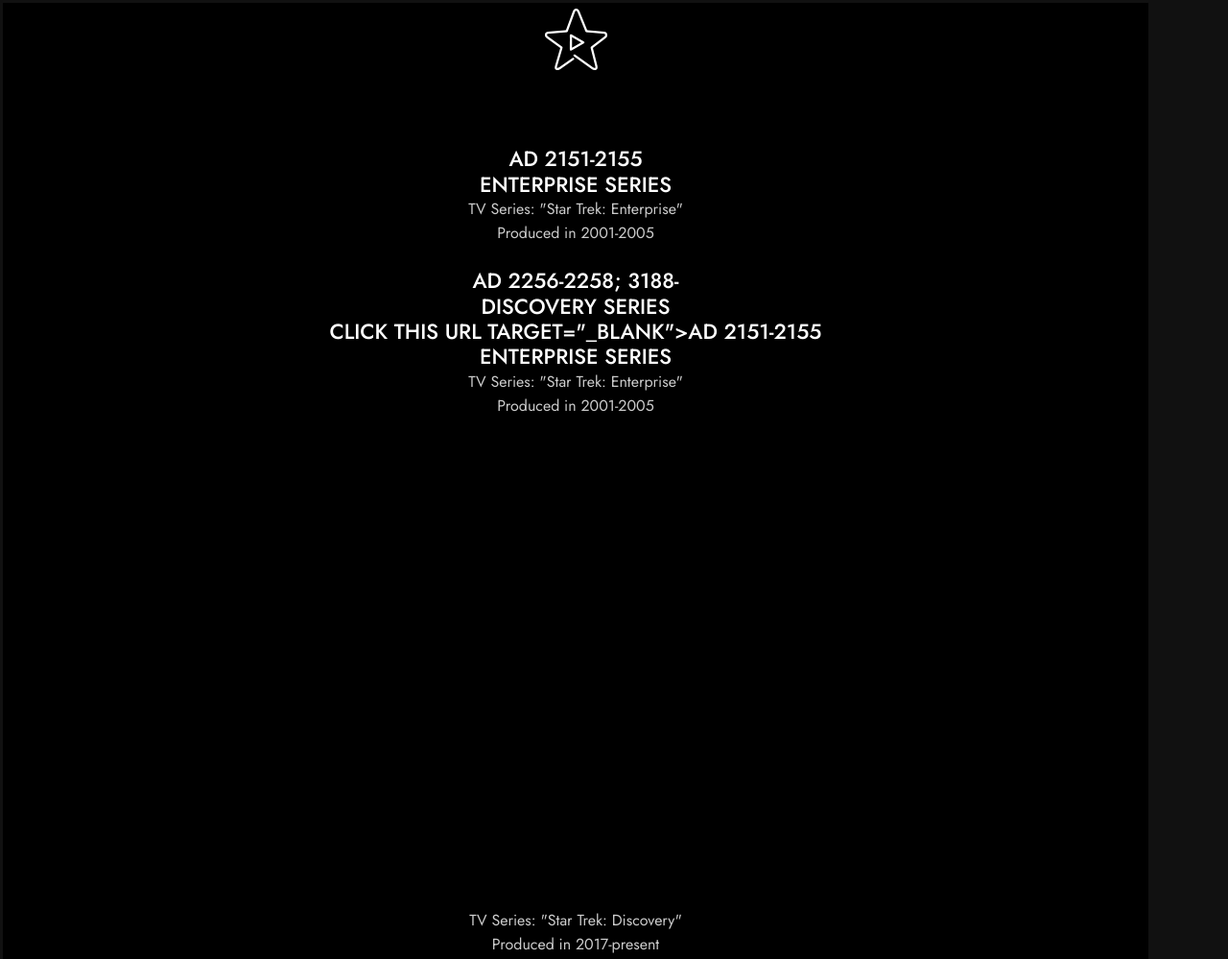
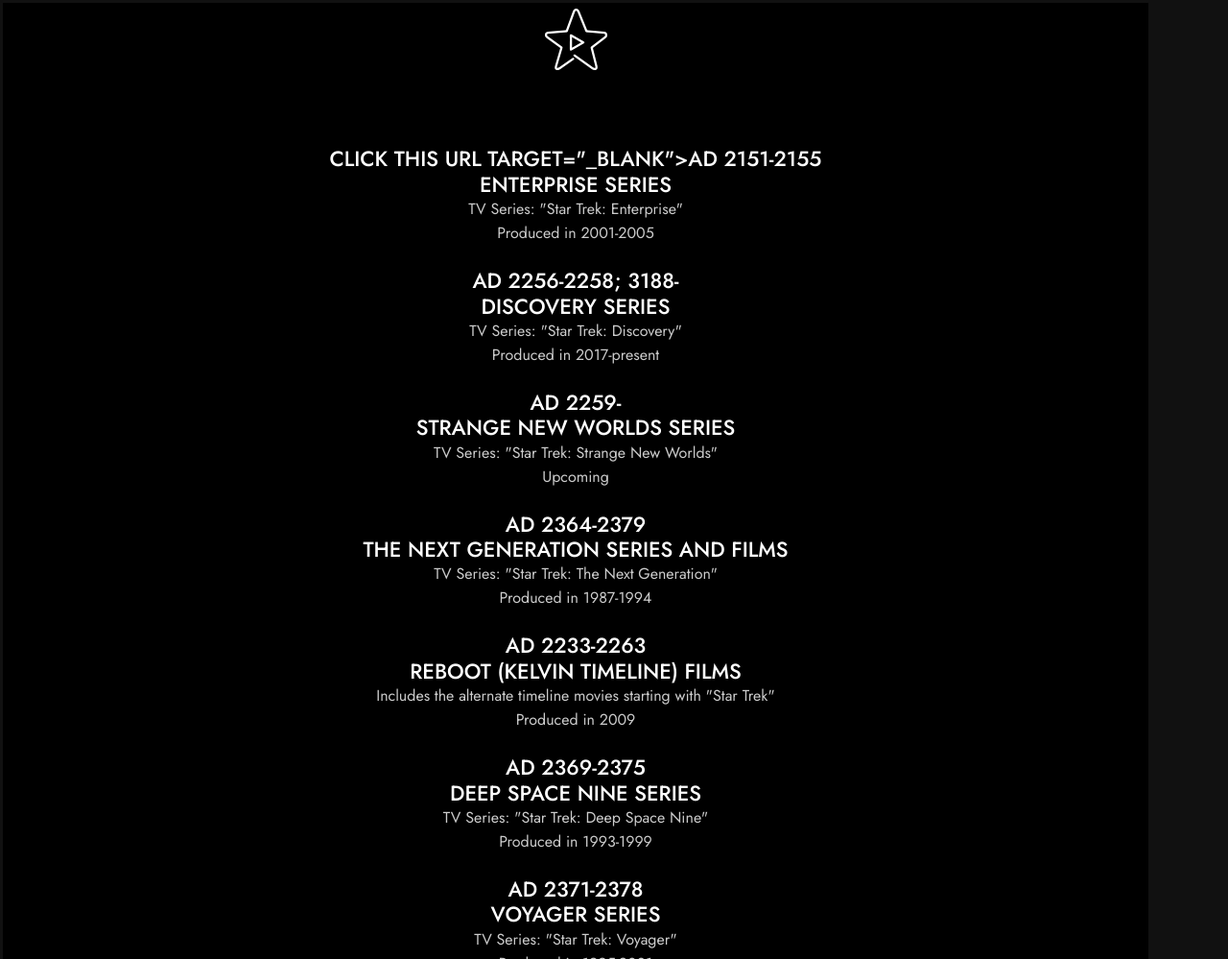
Before and after one commit to TennyDDDD/AIDM7350STARTREK, a plain HTML site: page index.html in a window 1280 px wide. Shown: the part 2412-3411 px from the top of the page at 96% size. Drawn offline with Linux system fonts and the light colour scheme.

Commit message:
Update index.html

```diff
--- a/index.html
+++ b/index.html
@@ -194,22 +194,13 @@
                         <br>
                         <br>
                         <div class="cms-content" style="text-align:center">
-                                    <h4>AD 2151-2155<br>Enterprise Series</h4>
+                                    <h4><a href="<a href="https://youtu.be/2XOT_pkpoKo"" class="underline" target="_blank">Click this URL</a> target="_blank">AD 2151-2155<br>Enterprise Series</h4>
                                     <p>TV Series: "Star Trek: Enterprise"<br>Produced in 2001-2005</p>
                         </div> <br>
                         </div>
 
                         <div class="cms-content" style="text-align:center">
                                     <h4>AD 2256-2258; 3188-<br>Discovery Series</h4>
-                        <div class="cms-content" style="text-align:center">
-                                    <h4><a href="<a href="https://www.youtube.com/embed/2XOT_pkpoKo"" class="underline" target="_blank">Click this URL</a> target="_blank">AD 2151-2155<br>Enterprise Series</a></h4>
-                                    <p>TV Series: "Star Trek: Enterprise"<br>Produced in 2001-2005</p>
-                        </div>
-                        <br>
-                        <div>
-                            <iframe width="1116" height="480" src="<a href="https://www.youtube.com/embed/2XOT_pkpoKo"" class="underline" target="_blank">Click this URL</a> title="Star Trek Enterprise Retrospective/Review - Star Trek Retrospective, Part 15" frameborder="0" allow="accelerometer; autoplay; clipboard-write; encrypted-media; gyroscope; picture-in-picture; web-share" referrerpolicy="strict-origin-when-cross-origin" allowfullscreen></iframe>
-                        </div>
-
                                     <p>TV Series: "Star Trek: Discovery"<br>Produced in 2017-present</p>
                         </div><br>
 
```
